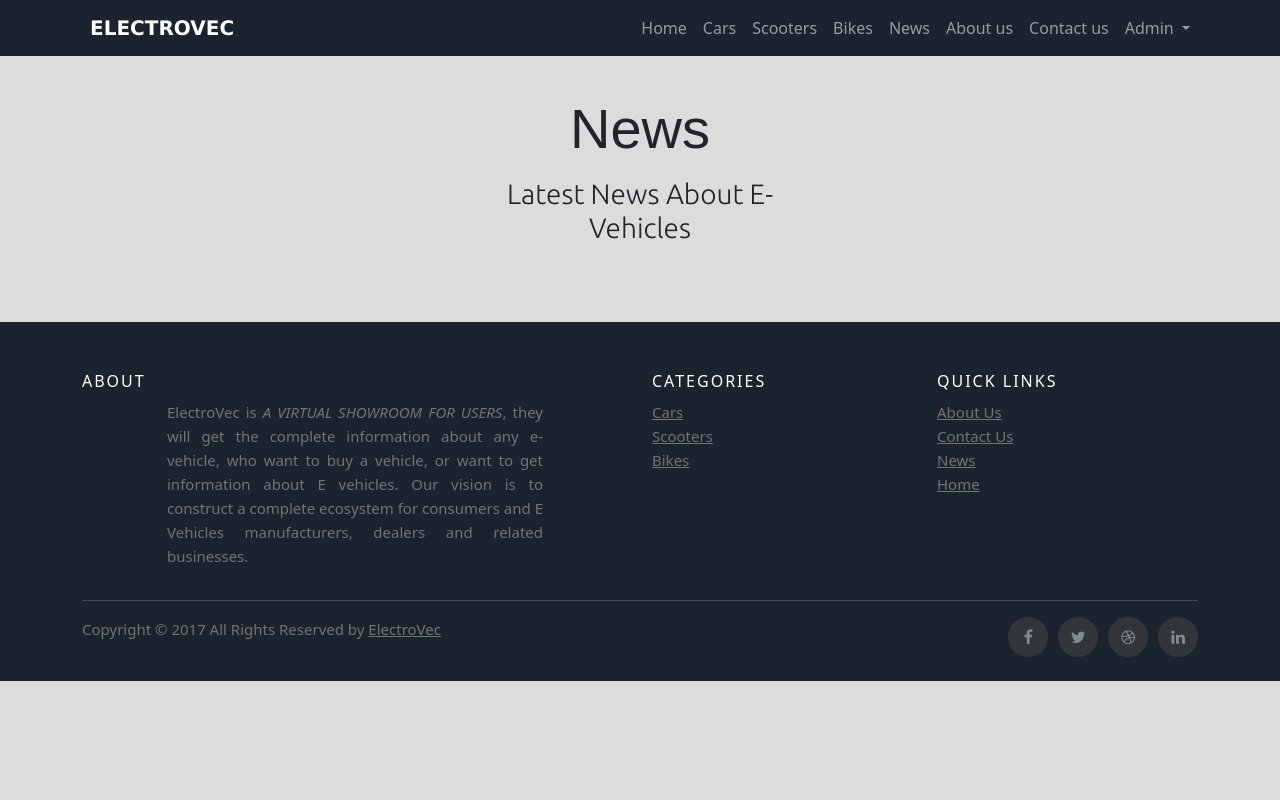
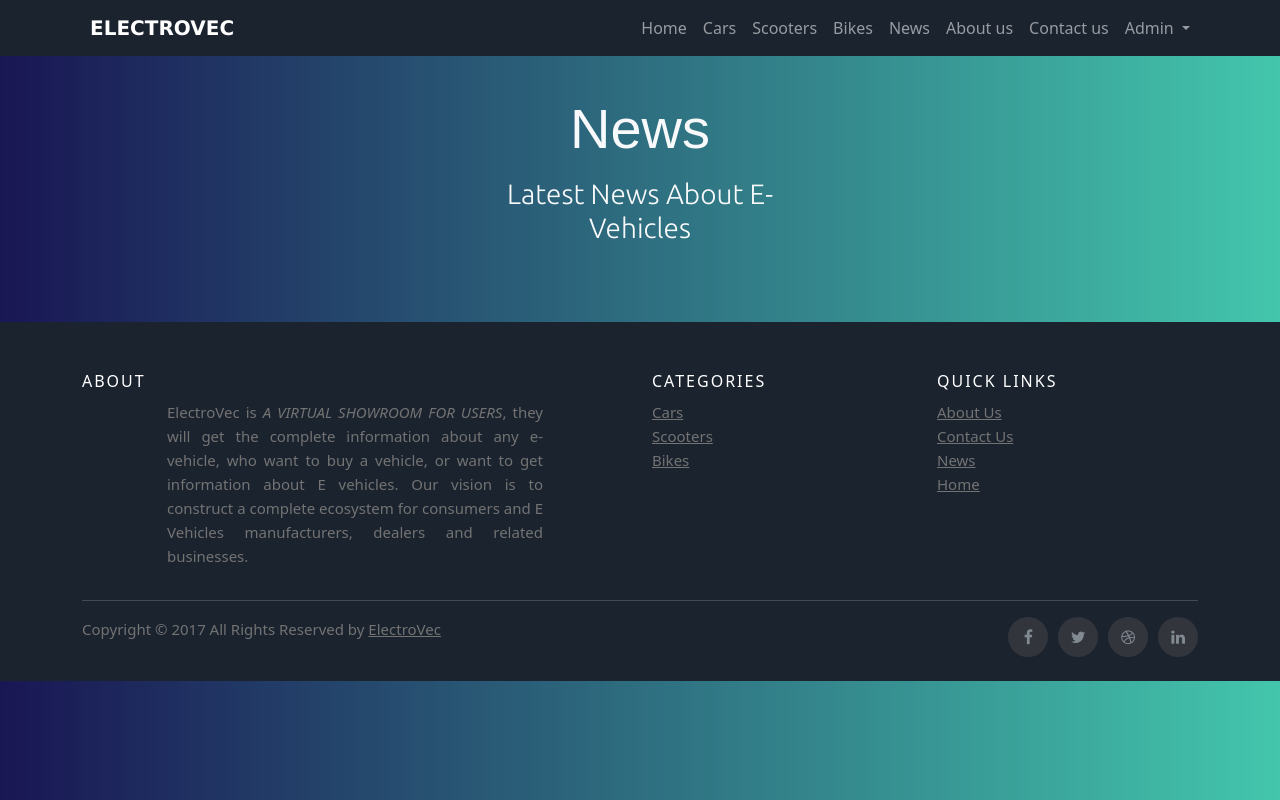
Before and after one commit to Ganesh-Turkar/Electrovec-E-vehicle-site, a Django app: template templates/news.html in a window 1280 px wide. Run offline with Django 4.2, Linux system fonts and the light colour scheme; the template is opened without the code that fills it, so the values that code supplies are empty; some libraries are stand-ins or nearby versions.

Commit message:
news bg changed

```diff
--- a/templates/news.html
+++ b/templates/news.html
@@ -16,7 +16,9 @@
       @import url("https://fonts.googleapis.com/css2?family=Ubuntu:wght@300&display=swap");
       body {
         padding-top: 10vh;
-        background:#DCDCDC;
+        background: #43c6ac;
+        background: -webkit-linear-gradient(to right, #191654, #43c6ac);
+        background: linear-gradient(to right, #191654, #43c6ac);
         width:100%;
 
       }
@@ -102,11 +104,11 @@
 
   <body>
     <div class="newscontainer">
-      <h1 class="text-dark display-4">News</h1>
+      <h1 class="text-light display-4">News</h1>
 
       <div class="news-info m-auto">
         <div class="details m-auto " >
-          <h3 class="text-dark ">Latest News About E-Vehicles</h3>
+          <h3 class="text-light ">Latest News About E-Vehicles</h3>
 
           <div class="news-items-wrapper">
 
```
